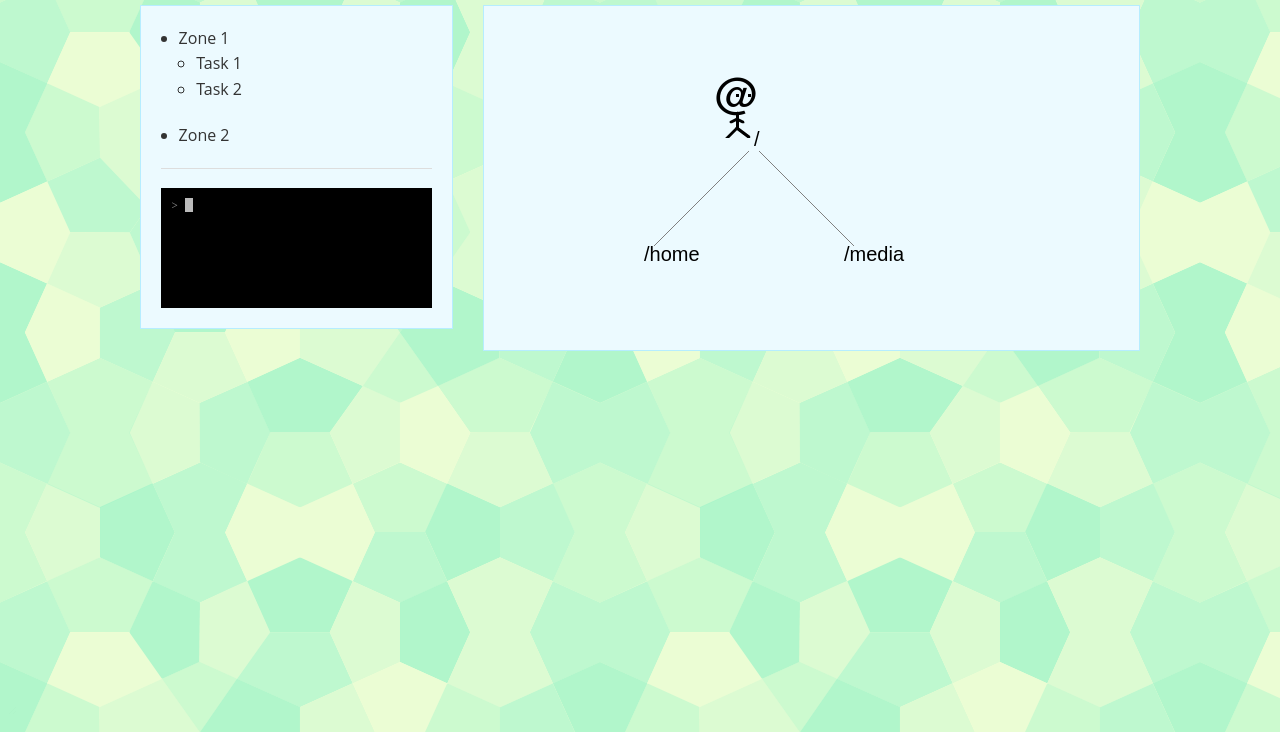
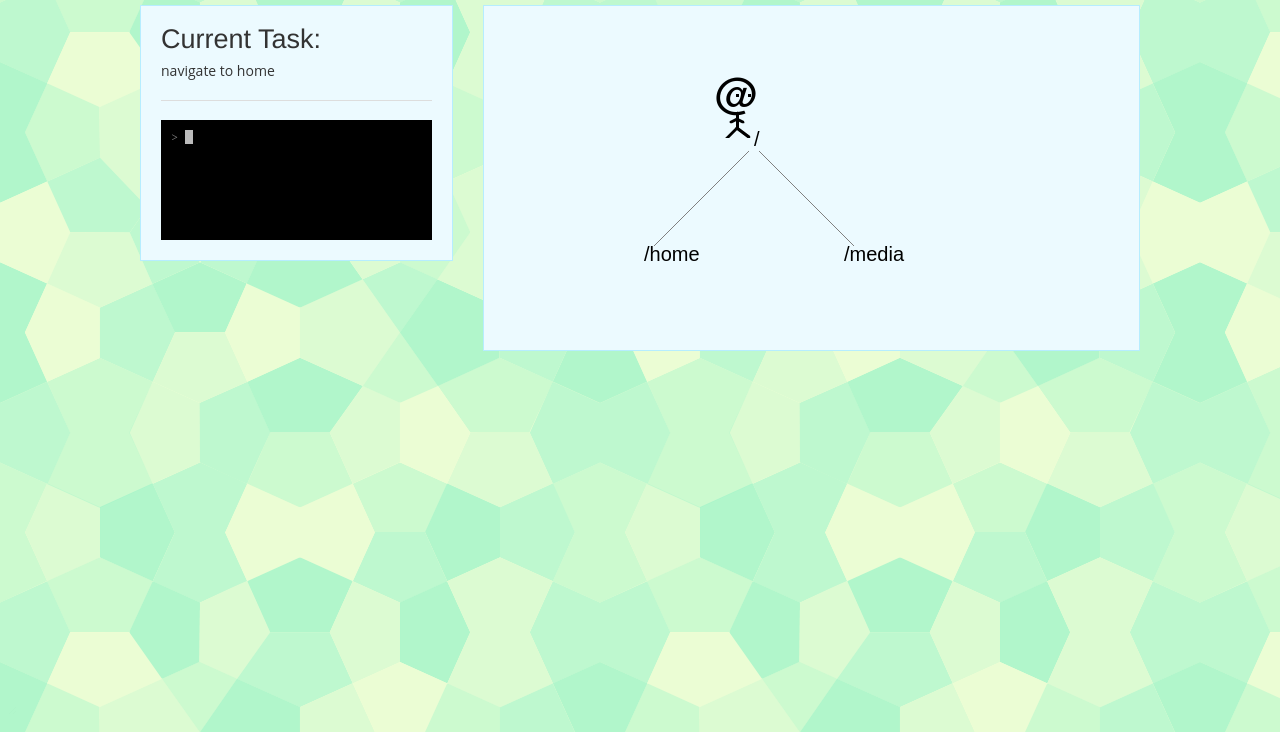
Before and after one commit to bruab/bashy, a plain HTML site: page index.html in a window 1280 px wide. Shown: the part 68-800 px from the top of the page. Drawn offline with Linux system fonts and the light colour scheme; no server answers.

Commit message:
menu updated with current task

```diff
--- a/index.html
+++ b/index.html
@@ -51,15 +51,9 @@
         <div class="row">
           <div class="large-4 medium-4 small-4 columns">
             <div class="callout panel">
+		    <h3>Current Task:</h3>
 		    <div id="menu">
-			    <ul>
-				    <li>Zone 1</li>
-				    <ul>
-					    <li>Task 1</li>
-					    <li>Task 2</li>
-				    </ul>
-				    <li>Zone 2</li>
-			    </ul>
+			   <!-- MenuManager populates this div -->
 		    </div>
 
 		    <hr />
--- a/javascript/bashy.js
+++ b/javascript/bashy.js
@@ -1,6 +1,6 @@
 // Generated by CoffeeScript 1.8.0
 (function() {
-  var BashyOS, BashySprite, DisplayManager, Task, TaskManager, validPath,
+  var BashyOS, BashySprite, DisplayManager, MenuManager, Task, TaskManager, validPath,
     __bind = function(fn, me){ return function(){ return fn.apply(me, arguments); }; };
 
   validPath = function(path) {
@@ -166,9 +166,22 @@
 
   })();
 
+  MenuManager = (function() {
+    function MenuManager() {}
+
+    MenuManager.prototype.showTask = function(task) {
+      return $("#menu").html(task.name);
+    };
+
+    return MenuManager;
+
+  })();
+
   TaskManager = (function() {
-    function TaskManager(tasks) {
+    function TaskManager(menu_mgr, tasks) {
+      this.menu_mgr = menu_mgr;
       this.tasks = tasks;
+      this.menu_mgr.showTask(this.tasks[0]);
     }
 
     TaskManager.prototype.update = function(os) {
@@ -223,6 +236,8 @@
 
   window.TaskManager = TaskManager;
 
+  window.MenuManager = MenuManager;
+
   this.BashyOS = (function() {
     function BashyOS() {}
 
@@ -255,6 +270,13 @@
     function TaskManager() {}
 
     return TaskManager;
+
+  })();
+
+  this.MenuManager = (function() {
+    function MenuManager() {}
+
+    return MenuManager;
 
   })();
 
@@ -340,7 +362,7 @@
     ], "assets/");
     $("#audio_off").click(soundOff);
     return startGame = function() {
-      var bashySpriteSheet, bashy_sprite, display_mgr, handleInput, homeText, line1, line2, mediaText, my_task, os, rootText, sprite, task_mgr, tick;
+      var bashySpriteSheet, bashy_sprite, display_mgr, handleInput, homeText, line1, line2, mediaText, menu_mgr, my_task, os, rootText, sprite, task_mgr, tick;
       rootText = new createjs.Text("/", "20px Arial", "black");
       rootText.x = 250;
       rootText.y = 120;
@@ -397,7 +419,8 @@
       my_task = new Task("navigate to home", ["type 'cd' and press enter"], {
         "cwd": "/home"
       });
-      task_mgr = new TaskManager([my_task]);
+      menu_mgr = new MenuManager();
+      task_mgr = new TaskManager(menu_mgr, [my_task]);
       handleInput = function(input) {
         var cwd, stderr, stdout, _ref;
         _ref = os.handleTerminalInput(input), cwd = _ref[0], stdout = _ref[1], stderr = _ref[2];
```
Also changed, not shown: 2 other files.
